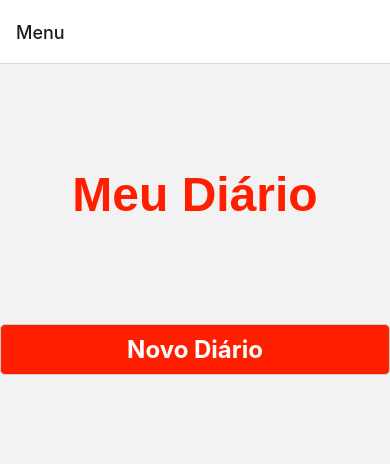
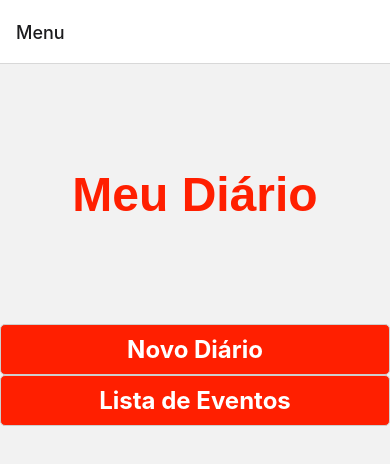
Before and after one commit to olucassantos/MeuDiario, a React Native app: screen /Menu in a window 390 px wide. Shown: the top 464 px of the page. Built offline with nearby package versions, Linux system fonts and the light colour scheme.

Commit message:
Botão lista de eventos

```diff
--- a/src/pages/Menu.js
+++ b/src/pages/Menu.js
@@ -8,8 +8,10 @@ const Menu = () => {
             <View style={estilos.logo}>
                 <Text style={estilos.titulo}>Meu Diário</Text>
             </View>
+
             <View style={estilos.botoes}>
                 <Botao titulo="Novo Diário" />
+                <Botao titulo="Lista de Eventos" />
             </View>
         </View>
     );
```
